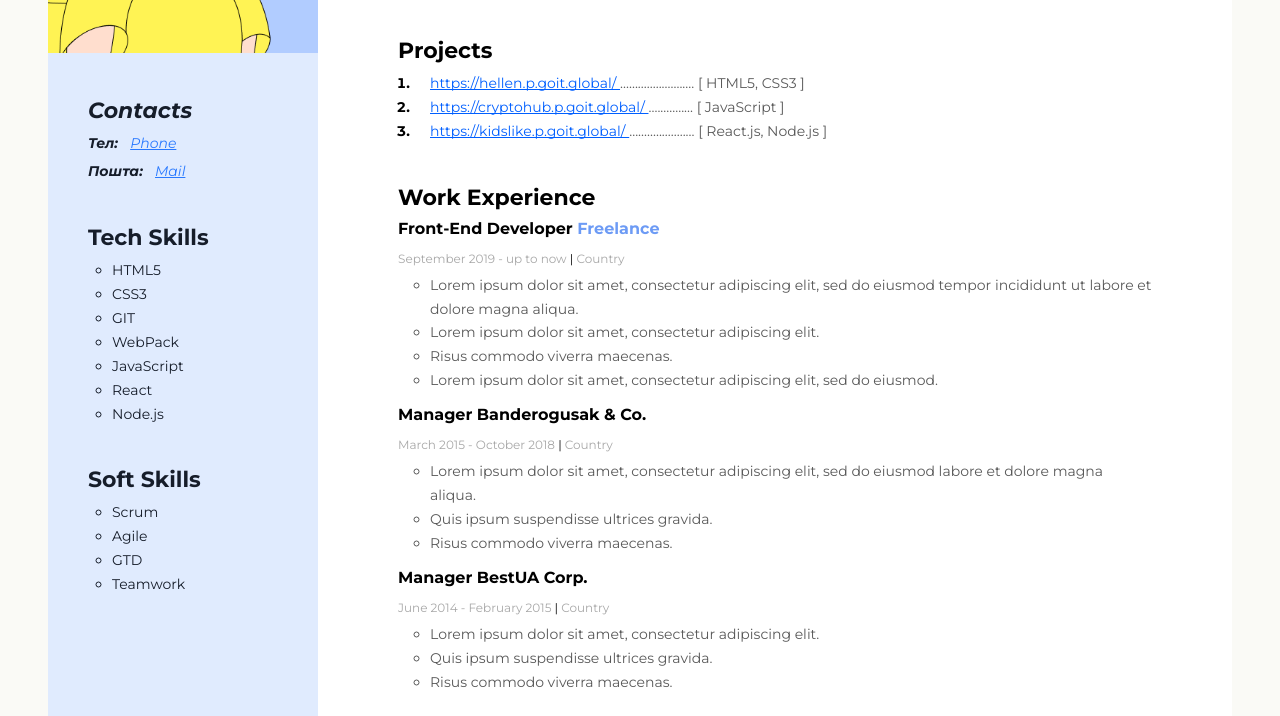
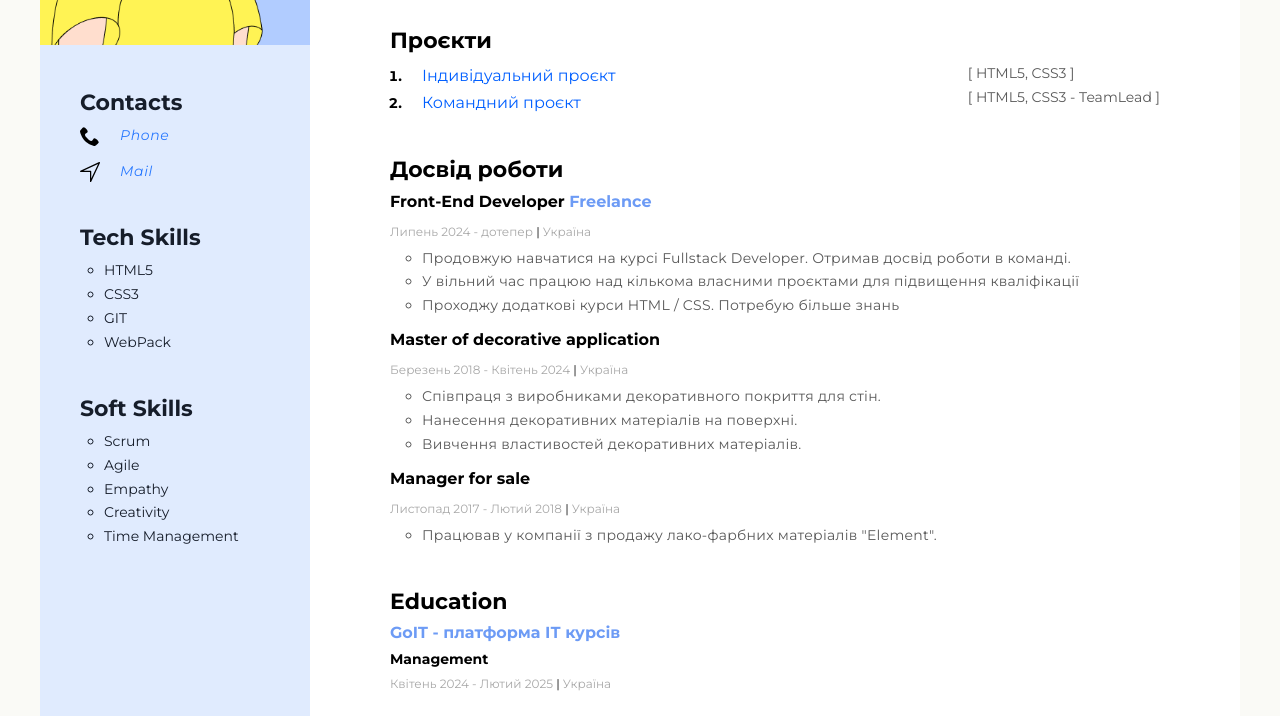
Before and after one commit to Sashko-kapillar/resume-frontend, a plain HTML site: page index.html in a window 1280 px wide. Shown: the part 305-1021 px from the top of the page. Drawn offline with Linux system fonts and the light colour scheme.

Commit message:
add new file svg change text

```diff
--- a/css/styles.css
+++ b/css/styles.css
@@ -1,13 +1,25 @@
+* {
+  margin: 0;
+  padding: 0;
+}
+
 body {
   background: #fafaf6;
   padding: 40px 40px 40px 40px;
-  font-family: "Montserrat", sans-serif;
+  font-family: 'Montserrat', sans-serif;
 }
 
 ul,
 ol {
-  margin-top: 0;
-  margin-bottom: 0;
+  display: flex;
+}
+
+ul {
+  list-style-type: none;
+}
+
+a {
+  text-decoration: none;
 }
 
 .wrapper {
@@ -57,20 +69,37 @@ ol {
 }
 
 .contacts-link {
+  display: flex;
   font-weight: 400;
   font-size: 14px;
   line-height: 171%;
-  text-decoration: underline;
   color: #2979ff;
+  align-items: center;
+}
+
+.contacts-link:hover,
+.contacts-link:focus {
+  color: #ff5100;
+}
+
+.contacts-link:hover .contacts-svg,
+.contacts-link:focus .contacts-svg {
+  fill: #ff5100;
 }
 
 .contacts-item {
   margin-top: 0;
-  margin-bottom: 4px;
+  margin-bottom: 12px;
+  letter-spacing: 0.04em;
 }
 
 .contacts-container {
   margin-bottom: 40px;
+}
+
+.contacts-svg {
+  margin-right: 20px;
+  fill: #000;
 }
 
 /* skills */
@@ -88,6 +117,7 @@ ol {
 }
 
 .skills-list {
+  flex-direction: column;
   padding-left: 24px;
 }
 
@@ -132,7 +162,7 @@ ol {
 
 /* My projects */
 
-.my-projects-container {
+.projects-container {
   margin-bottom: 40px;
 }
 
@@ -145,6 +175,12 @@ ol {
   margin-bottom: 8px;
 }
 
+.my-projects-container {
+  display: flex;
+  flex-direction: row;
+  justify-content: space-between;
+}
+
 .my-projects-item {
   font-weight: 700;
   font-size: 14px;
@@ -153,17 +189,27 @@ ol {
 }
 
 .my-projects-list {
+  flex-direction: column;
   padding-left: 16px;
 }
 
 .my-projects-item-link {
   font-weight: 400;
-  font-size: 14px;
+  font-size: 16px;
   line-height: 171%;
-  text-decoration: underline;
-  text-decoration-skip-ink: none;
+  /* text-decoration-skip-ink: none; */
   color: #005fff;
   margin-left: 16px;
+}
+
+.my-projects-item-link:hover,
+.my-projects-item-link:focus {
+  color: #ff5100;
+}
+
+.my-projects-item-link:hover,
+.my-projects-item-link:focus {
+  color: #ff5100;
 }
 
 .my-projects-item-tech {
@@ -217,6 +263,7 @@ ol {
 }
 
 .work-experience-duties-list {
+  flex-wrap: wrap;
   padding-left: 32px;
 }
 
@@ -225,6 +272,7 @@ ol {
   font-size: 14px;
   line-height: 171%;
   color: #595959;
+  letter-spacing: 0.02em;
   list-style-type: circle;
 }
 /* Education */
--- a/index.html
+++ b/index.html
@@ -20,7 +20,7 @@
         <!-- My info -->
         <div class="my-info">
           <h2 class="my-profession">Front-End Developer</h2>
-          <h1 class="my-name">Olexandr Yatsunov</h1>
+          <h1 class="my-name">Oлександр Яцунов</h1>
           <p class="my-descr">
             Lorem ipsum dolor sit amet, consectetur adipiscing elit, sed do
             eiusmod tempor incididunt ut labore et dolore magna aliqua. Quis
@@ -29,110 +29,106 @@
           </p>
         </div>
         <!-- My project -->
+        <div class="projects-container">
+          <h3 class="my-projects-title">Проєкти</h3>
           <div class="my-projects-container">
-          <h3 class="my-projects-title">Projects</h3>
             <ol class="my-projects-list">
               <li class="my-projects-item">
                 <a
                   class="my-projects-item-link"
-                href="https://hellen.p.goit.global/"
-                target="_blank"
-                >https://hellen.p.goit.global/
+                  href="https://sashko-kapillar.github.io/goit-markup-hw-06/"
+                  target="_blank rel="noopener noreferrer""
+                  >Індивідуальний проєкт
                 </a>
-              <span class="my-projects-item-tech">
-                ......................... [ HTML5, CSS3 ]
-              </span>
+
               </li>
               <li class="my-projects-item">
                 <a
                   class="my-projects-item-link"
-                href="https://cryptohub.p.goit.global/"
-                target="_blank"
-                >https://cryptohub.p.goit.global/
+                  href="https://sashko-kapillar.github.io/GoIT-hw-07/"
+                  target="_blank rel="noopener noreferrer""
+                  >Командний проєкт
                 </a>
+              </li>
+            </ol>
+            <ul class="my-projects-list">
+              <li>
                 <span class="my-projects-item-tech">
-                ............... [ JavaScript ]
+                 [ HTML5, CSS3 ]
                 </span>
               </li>
-            <li class="my-projects-item">
-              <a
-                class="my-projects-item-link"
-                href="https://kidslike.p.goit.global/"
-                target="_blank"
-                >https://kidslike.p.goit.global/
-              </a>
+              <li>
                 <span class="my-projects-item-tech">
-                ...................... [ React.js, Node.js ]
+                [ HTML5, CSS3 - TeamLead ]
                 </span>
               </li>
-          </ol>
+            </ul>
+          </div>
         </div>
         <!-- Work Experience -->
         <div class="work-experience">
-          <h3 class="work-experience-title">Work Experience</h3>
+          <h3 class="work-experience-title">Досвід роботи</h3>
           <!-- Company 1 -->
           <div class="work-experience-container">
             <h4 class="work-experience-company">
               Front-End Developer <span class="company-name">Freelance</span>
             </h4>
             <p class="work-experience-period">
-              September 2019 - up to now
-              <span class="wep-separator">|</span> Country
+              Липень 2024 - дотепер
+              <span class="wep-separator">|</span> Україна
             </p>
             <ul class="work-experience-duties-list">
               <li class="work-experience-duties-item">
-                Lorem ipsum dolor sit amet, consectetur adipiscing elit, sed do
-                eiusmod tempor incididunt ut labore et dolore magna aliqua.
+                Продовжую навчатися на курсі Fullstack Developer. Отримав досвід роботи в команді.
               </li>
               <li class="work-experience-duties-item">
-                Lorem ipsum dolor sit amet, consectetur adipiscing elit.
+                У вільний час працюю над кількома власними проєктами для підвищення кваліфікації
               </li>
               <li class="work-experience-duties-item">
-                Risus commodo viverra maecenas.
+                Проходжу додаткові курси HTML / CSS. Потребую більше знань
               </li>
-              <li class="work-experience-duties-item">
+              <!-- <li class="work-experience-duties-item">
                 Lorem ipsum dolor sit amet, consectetur adipiscing elit, sed do
                 eiusmod.
-              </li>
+              </li> -->
             </ul>
           </div>
           <!-- Company 2 -->
           <div class="work-experience-container">
-            <h4 class="work-experience-company">Manager Banderogusak & Co.</h4>
+            <h4 class="work-experience-company">Master of decorative application</h4>
             <p class="work-experience-period">
-              March 2015 - October 2018
-              <span class="wep-separator">|</span> Country
+              Березень 2018 - Квітень 2024
+              <span class="wep-separator">|</span> Україна
             </p>
             <ul class="work-experience-duties-list">
               <li class="work-experience-duties-item">
-                Lorem ipsum dolor sit amet, consectetur adipiscing elit, sed do
-                eiusmod labore et dolore magna aliqua.
+                Співпраця з виробниками декоративного покриття для стін.
               </li>
               <li class="work-experience-duties-item">
-                Quis ipsum suspendisse ultrices gravida.
+                Нанесення декоративних матеріалів на поверхні.
               </li>
               <li class="work-experience-duties-item">
-                Risus commodo viverra maecenas.
+                Вивчення властивостей декоративних матеріалів.
               </li>
             </ul>
           </div>
           <!-- Company 3 -->
           <div class="work-experience-container">
-            <h4 class="work-experience-company">Manager BestUA Corp.</h4>
+            <h4 class="work-experience-company">Manager for sale</h4>
             <p class="work-experience-period">
-              June 2014 - February 2015
-              <span class="wep-separator">|</span> Country
+              Листопад 2017 - Лютий 2018
+              <span class="wep-separator">|</span> Україна
             </p>
             <ul class="work-experience-duties-list">
               <li class="work-experience-duties-item">
-                Lorem ipsum dolor sit amet, consectetur adipiscing elit.
+                Працював у компанії з продажу лако-фарбних матеріалів "Element".
               </li>
-              <li class="work-experience-duties-item">
-                Quis ipsum suspendisse ultrices gravida.
+              <!-- <li class="work-experience-duties-item">
+                Офіс компанії знаходився у Києві. Через неможливіс
               </li>
               <li class="work-experience-duties-item">
                 Risus commodo viverra maecenas.
-              </li>
+              </li> -->
             </ul>
           </div>
         </div>
@@ -152,16 +148,19 @@
         <img src="img/my photo.png" alt="моє фото" width="270" />
         <!-- My contacts -->
         <div class="sidebar-content">
+          <h3 class="contacts-title">Contacts</h3>
           <address class="contacts-container">
-            <h3 class="contacts-title">Contacts</h3>
             <p class="contacts-item">
-              <span class="contacts-type">Тел:</span>
-              <a class="contacts-link" href="tel:+380964312362">Phone</a>
+              <a class="contacts-link" href="tel:+380964312362">
+                <svg class="contacts-svg" width="20" height="20">
+                  <use href="./img/icons.svg#icon-phone"></use>
+                </svg>Phone</a>
             </p>
             <p class="contacts-item">
-              <span class="contacts-type">Пошта:</span>
               <a class="contacts-link" href="mailto:kapillarua@gmail.com"
-                >Mail
+                ><svg class="contacts-svg" width="20" height="20">
+                  <use href="./img/icons.svg#icon-compass"></use>
+                </svg>Mail
               </a>
             </p>
           </address>
@@ -173,9 +172,9 @@
               <li class="skills-list-item">CSS3</li>
               <li class="skills-list-item">GIT</li>
               <li class="skills-list-item">WebPack</li>
-              <li class="skills-list-item">JavaScript</li>
+              <!-- <li class="skills-list-item">JavaScript</li>
               <li class="skills-list-item">React</li>
-              <li class="skills-list-item">Node.js</li>
+              <li class="skills-list-item">Node.js</li> -->
             </ul>
           </div>
           <!-- Soft Skills -->
@@ -184,8 +183,10 @@
             <ul class="skills-list">
               <li class="skills-list-item">Scrum</li>
               <li class="skills-list-item">Agile</li>
-              <li class="skills-list-item">GTD</li>
-              <li class="skills-list-item">Teamwork</li>
+              <!-- <li class="skills-list-item">GTD</li> -->
+              <li class="skills-list-item">Empathy</li>
+              <li class="skills-list-item">Creativity</li>
+              <li class="skills-list-item">Time Management</li>
             </ul>
           </div>
         </div>
```
Also changed, not shown: img/icons.svg (added). Lines whose indentation alone changed are shown as unchanged.
